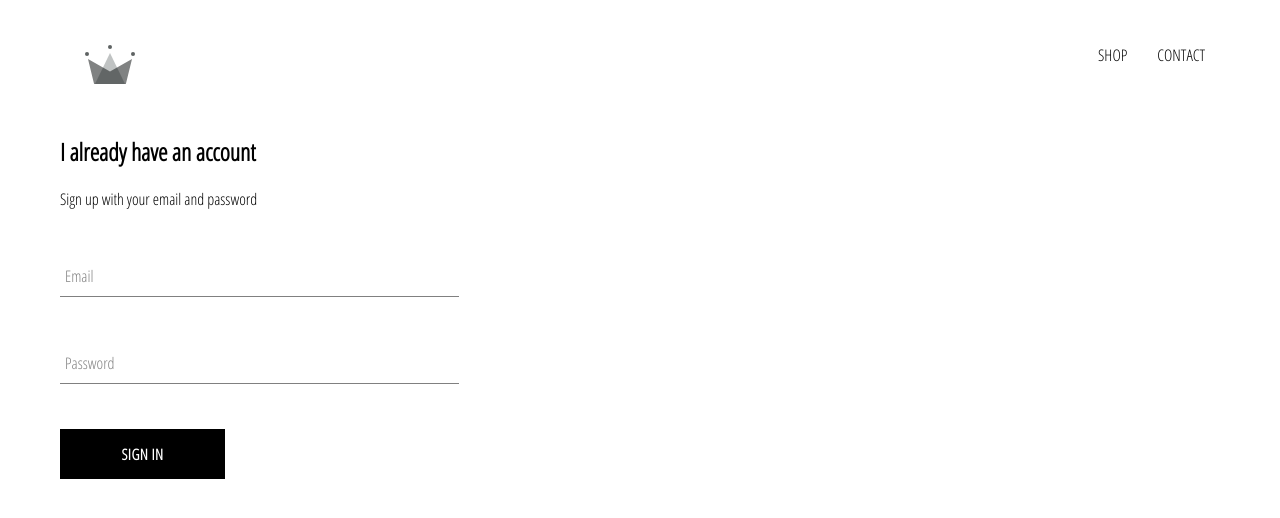
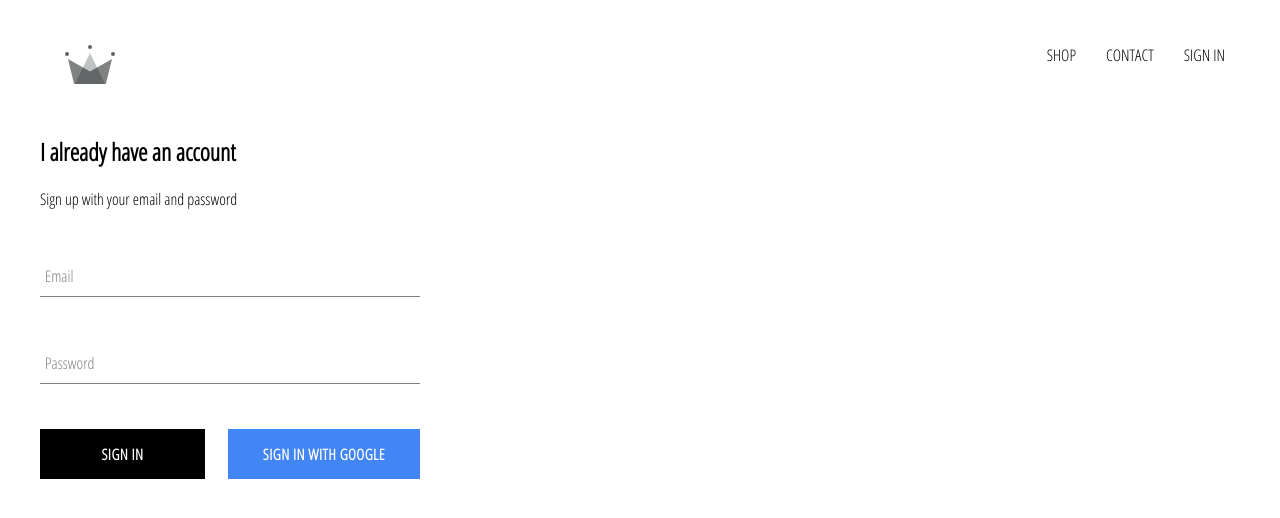
Before and after one commit to cmeher196/e-commerce-shopping, a React (Create React App) app: page /signin in a window 1280 px wide. Shown: the top 518 px of the page. Built offline with nearby package versions, Linux system fonts and the light colour scheme; no server answers.

Commit message:
added firebase ,auth and implemented firebase auth using google

```diff
--- a/package.json
+++ b/package.json
@@ -6,6 +6,7 @@
     "@testing-library/jest-dom": "^5.11.6",
     "@testing-library/react": "^11.2.2",
     "@testing-library/user-event": "^12.6.0",
+    "firebase": "^8.2.1",
     "node-sass": "^4.0.0",
     "react": "^17.0.1",
     "react-dom": "^17.0.1",
--- a/src/App.css
+++ b/src/App.css
@@ -1,9 +1,13 @@
 body{
   font-family: 'Open sans condensed';
-  padding: 20px 60px;
+  padding: 20px 40px;
 }
 
 a{
   text-decoration: none;
   color: black;
 }
+
+*{
+  box-sizing: border-box;
+}
--- a/src/App.js
+++ b/src/App.js
@@ -1,15 +1,39 @@
+import React from 'react';
 import './App.css';
 import HomePage from './pages/homepage/homepage.component'
 import { Switch, Route } from 'react-router-dom';
 import ShopPage from './pages/shop/shop.component'
 import Header from './components/header/header.component'
 import SignInAndSignUp from './pages/signin-and-signup/signin-and-signup.component';
+import { auth } from './components/firebase/firebase.utils';
 
 
-function App() {
+class App extends React.Component {
+  constructor(){
+    super();
+
+    this.state={
+      currentUser :null
+    }
+  }
+
+  unSubscribeAuth = null;
+
+  componentDidMount (){
+    this.unSubscribeAuth = auth.onAuthStateChanged(user=>{
+      this.setState({currentUser:user})
+      console.log('current user:',user);
+    })
+  }
+
+  componentWillUnmount(){
+    this.unSubscribeAuth();
+  }
+
+  render() {
     return (
       <div>
-      <Header />
+        <Header currentUser={this.state.currentUser}/>
         <Switch>
           <Route exact path='/' component={HomePage} />
           <Route path='/shop' component={ShopPage} />
@@ -18,5 +42,6 @@ function App() {
       </div>
     );
   }
+}
 
 export default App;
--- a/src/components/custom-button/custom-button.component.jsx
+++ b/src/components/custom-button/custom-button.component.jsx
@@ -1,8 +1,10 @@
 import React from 'react';
 import './custom-button.style.scss';
 
-const CustomButton = ({children, ...otherProps}) =>(
-    <button className='custom-button' {...otherProps}>
+const CustomButton = ({children, isGoogleSignIn, ...otherProps}) =>(
+    <button className={`${isGoogleSignIn ? 'google-sign-in' : ''} custom-button`}
+    {...otherProps}
+    >
         {children}
     </button>
 )
--- a/src/components/custom-button/custom-button.style.scss
+++ b/src/components/custom-button/custom-button.style.scss
@@ -19,4 +19,14 @@
       color: black;
       border: 1px solid black;
     }
+
+    &.google-sign-in{
+        background-color: #4285f4;
+        color: white;
+
+        &:hover{
+            background-color: #357ae8;
+            border: none;
+        }
+    }
   }
--- /dev/null
+++ b/src/components/firebase/firebase.utils.js
@@ -0,0 +1,23 @@
+import firebase from 'firebase/app';
+import 'firebase/auth';
+import "firebase/firestore";
+
+const config ={
+        apiKey: "AIzaSyA0GuwG7z0bT_EeQXzwUeuDNSSfab3sGdo",
+        authDomain: "crown-db-114f8.firebaseapp.com",
+        projectId: "crown-db-114f8",
+        storageBucket: "crown-db-114f8.appspot.com",
+        messagingSenderId: "317450931186",
+        appId: "1:317450931186:web:1c115b3b6e62f67affb96b",
+        measurementId: "G-RYGRMGLG23"
+      };
+firebase.initializeApp(config);
+
+export const auth = firebase.auth();
+export const firestore = firebase.firestore();
+
+const provider = new firebase.auth.GoogleAuthProvider();
+provider.setCustomParameters({prompt:`select_account`});
+export const signInWithGoogle = () => auth.signInWithPopup(provider);
+
+export default firebase;
--- a/src/components/header/header.component.jsx
+++ b/src/components/header/header.component.jsx
@@ -2,8 +2,9 @@ import React from 'react';
 import './header.style.scss';
 import { Link } from 'react-router-dom'
 import { ReactComponent as Logo } from '../../assets/crown.svg';
+import {auth} from '../firebase/firebase.utils';
 
-const Header = () => (
+const Header = ({currentUser}) => (
     <div className="header">
         <Link className="logo-container" to='/'>
             <Logo className="logo" />
@@ -11,6 +12,15 @@ const Header = () => (
         <div className="options">
             <Link className="option" to='/shop'>SHOP</Link>
             <Link className="option" to='/contact'>CONTACT</Link>
+            {
+                currentUser?
+                (
+                    <div className="option" onClick={()=>auth.signOut()}>SIGN OUT</div>
+                ):
+                (
+                    <Link className="option" to='/signin'>SIGN IN</Link>
+                )
+            }
         </div>
     </div>
 )
--- a/src/components/header/header.style.scss
+++ b/src/components/header/header.style.scss
@@ -20,6 +20,7 @@
 
       .option {
         padding: 10px 15px;
+        cursor: pointer;
       }
     }
   }
--- a/src/components/signin/signin.component.jsx
+++ b/src/components/signin/signin.component.jsx
@@ -3,31 +3,32 @@ import './signin.style.scss';
 
 import FormInput from '../form-input/form-input';
 import CustomButton from '../custom-button/custom-button.component';
+import { signInWithGoogle } from "../firebase/firebase.utils";
 
-class SignIn extends React.Component{
-    constructor(props){
+class SignIn extends React.Component {
+    constructor(props) {
         super(props);
 
-        this.state={
-            email : '',
-            password : ''
+        this.state = {
+            email: '',
+            password: ''
         }
     }
 
-    handleSubmit =(e)=>{
+    handleSubmit = (e) => {
         e.prevantDefault();
 
-        this.setState({email:'',password:''});
+        this.setState({ email: '', password: '' });
     }
 
-    handleChange = e =>{
-        const {name,value} = e.target;
+    handleChange = e => {
+        const { name, value } = e.target;
 
-        this.setState({[name]:value});
+        this.setState({ [name]: value });
     }
 
     render() {
-        return(
+        return (
             <div className="sign-in">
                 <h2>I already have an account</h2>
                 <span>Sign up with your email and password</span>
@@ -48,7 +49,11 @@ class SignIn extends React.Component{
                         label="Password"
                         required
                     />
-                    <CustomButton type="submit">Sign In</CustomButton>
+                    <div className="buttons">
+                        <CustomButton type="submit">Sign In</CustomButton>
+                        <CustomButton onClick={signInWithGoogle} isGoogleSignIn>Sign In With Google</CustomButton>
+                    </div>
+
                 </form>
             </div>
         )
--- a/src/components/signin/signin.style.scss
+++ b/src/components/signin/signin.style.scss
@@ -1,9 +1,14 @@
 .sign-in{
-    width: 30vw;
+    width: 380px;
     display : flex;
     flex-direction: column;
 
     .title{
         margin : 10px 0;
     }
+
+    .buttons{
+        display: flex;
+        justify-content: space-between;
+    }
 }
```
Also changed, not shown: 2 other files (tests, documents, lock files or other folders). Lines whose indentation alone changed are shown as unchanged.
